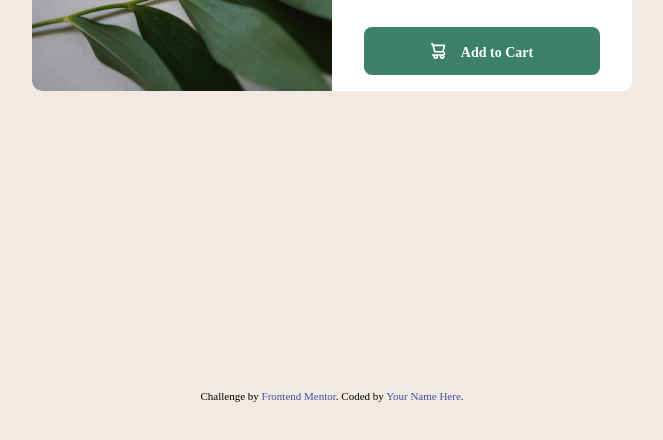
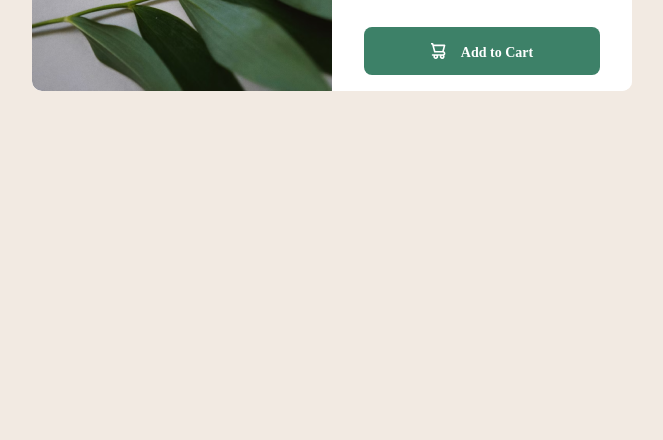
Before and after one commit to SSlavkovsky/Product-Card, a plain HTML site: page index.html in a window 1280 px wide. Shown: the part 579-1019 px from the top of the page, without its empty margins (308-971 px from the left). After the commit the page ends 890 px from the top, so only its background shows below. Drawn offline with Linux system fonts and the light colour scheme.

Commit message:
Footer update

```diff
--- a/index.html
+++ b/index.html
@@ -42,11 +42,6 @@
 
 </div>
 </main>
-<section class="attContainer">
-  <div class="attribution">
-    Challenge by <a href="https://www.frontendmentor.io?ref=challenge" target="_blank">Frontend Mentor</a>.
-    Coded by <a href="#">Your Name Here</a>.
-  </section>
-  </div>
+
 </body>
 </html>
```
